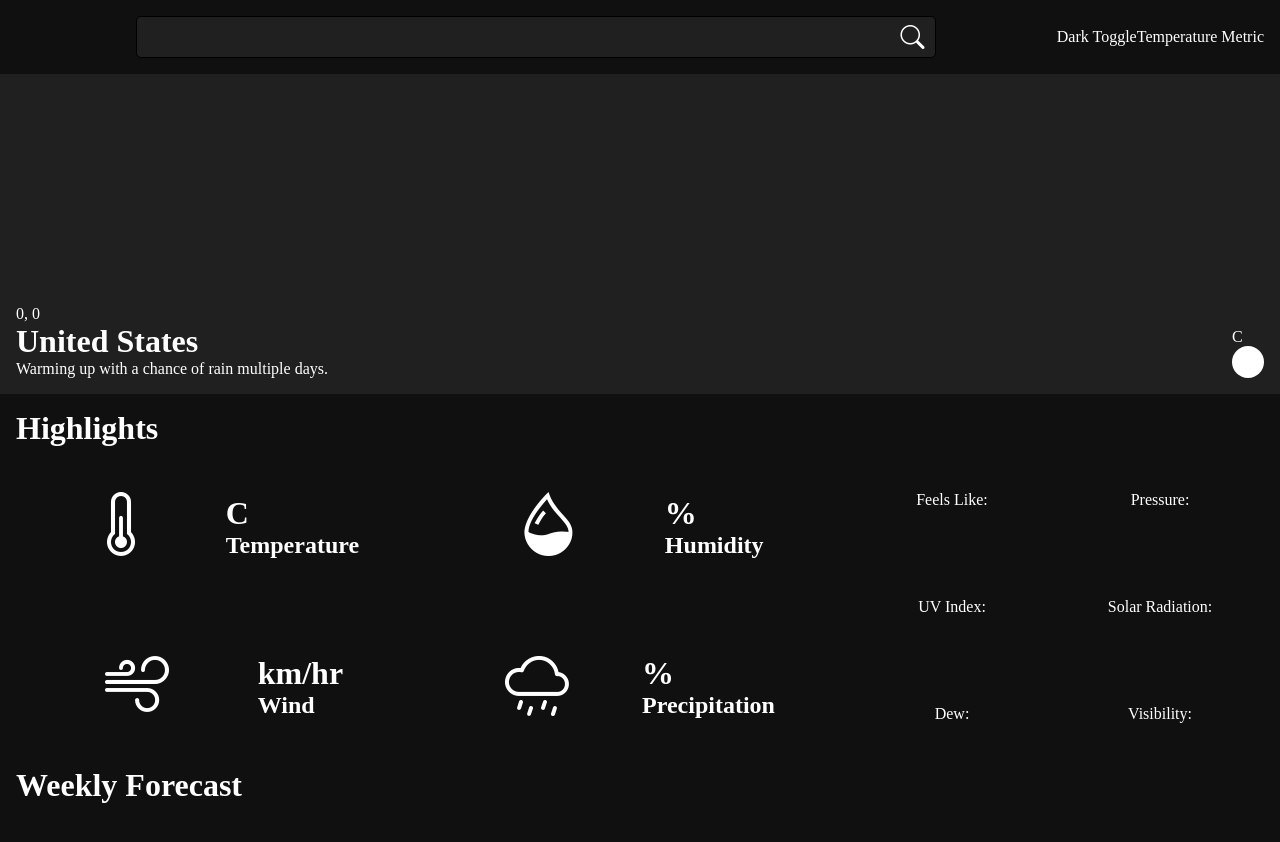
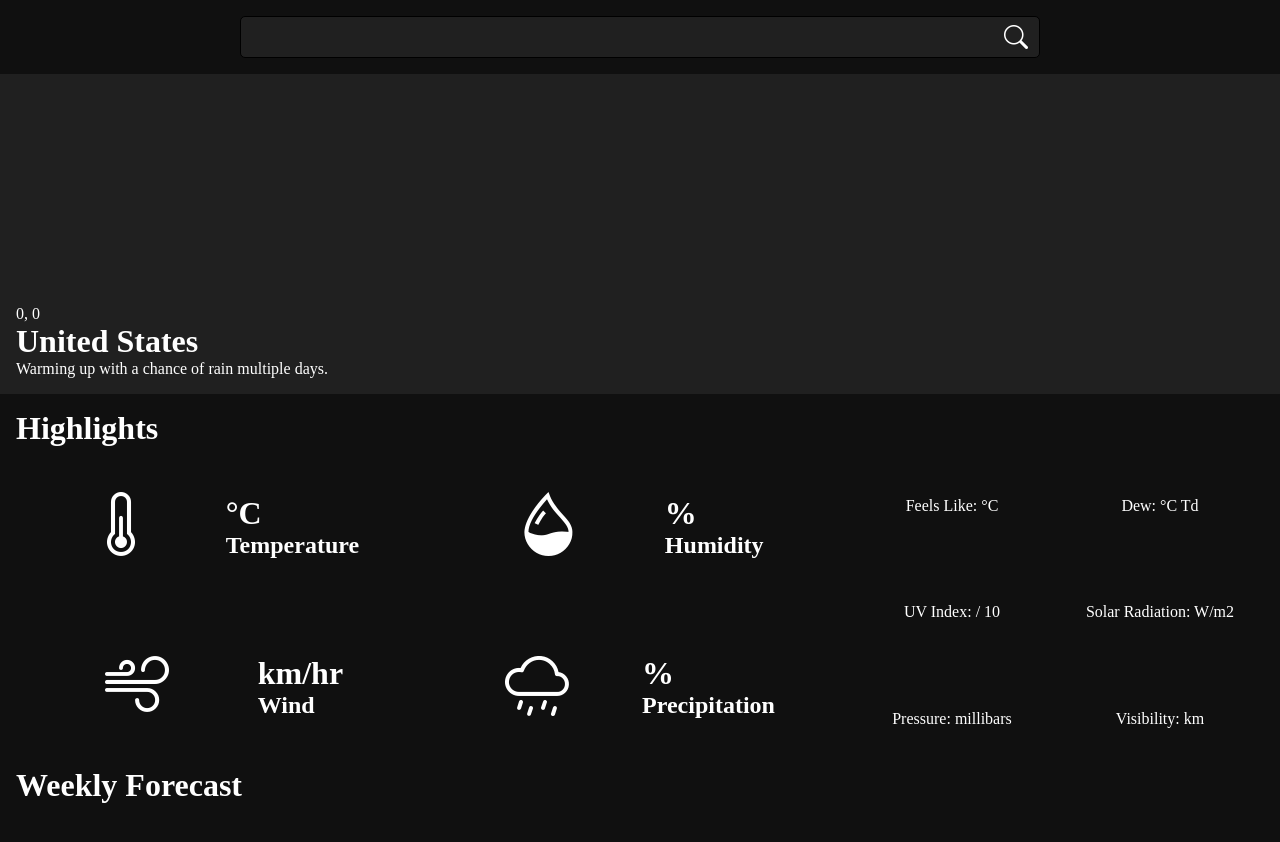
Before and after one commit to markpandan/odin-weather, a website built with webpack: page src/template.html in a window 1280 px wide. Built offline with nearby package versions, Linux system fonts and the light colour scheme; no server answers.

Commit message:
Improve Web Design
- Made the sub summary more detailed, and displayed the units
- Minor changes for the jumbotron

```diff
--- a/src/styles/main.css
+++ b/src/styles/main.css
@@ -25,6 +25,9 @@ i {
   font-size: 4rem;
 }
 
+.main-content {
+  width: minmax(100%, 100rem);
+}
 div.input-wrapper {
   color: white;
   position: relative;
@@ -63,6 +66,17 @@ input#location {
   height: 20rem;
 }
 
+.jumbotron-weather {
+  display: flex;
+  gap: 1rem;
+  align-items: center;
+}
+
+.jumbotron-weather > img {
+  width: 3rem;
+  height: 3rem;
+}
+
 .main-content {
   padding: 1rem;
 }
@@ -78,10 +92,14 @@ input#location {
   grid-template: repeat(3, 1fr) / repeat(2, 1fr);
 }
 
-.sub-summary > * {
+.sub-summary > div {
   display: flex;
   justify-content: center;
   align-items: center;
+}
+
+.sub-summary > div > p > span {
+  font-size: 2rem;
 }
 
 .main-summary {
--- a/src/template.html
+++ b/src/template.html
@@ -18,9 +18,9 @@
       </div>
       <div>
         <!-- TODO: Dark and Light Mode Toggler -->
-        <div>Dark Toggle</div>
+        <!-- <div>Dark Toggle</div> -->
         <!-- Celsius or Fahrenheit -->
-        <div>Temperature Metric</div>
+        <!-- <div>Temperature Metric</div> -->
       </div>
     </nav>
 
@@ -33,10 +33,8 @@
           Warming up with a chance of rain multiple days.
         </p>
       </div>
-      <div>
-        <!-- icon -->
-        <p><span class="location-temp"></span> C</p>
-        <div class="circle"></div>
+      <div class="jumbotron-weather">
+        <!-- <p><span class="location-temp"></span> °C</p> -->
       </div>
     </div>
     <div class="main-content">
@@ -46,7 +44,7 @@
           <div>
             <i class="bi bi-thermometer-half"></i>
             <div>
-              <h1><span class="main-temperature"></span> C</h1>
+              <h1><span class="main-temperature"></span> °C</h1>
               <h2>Temperature</h2>
             </div>
           </div>
@@ -75,12 +73,27 @@
           </div>
         </div>
         <div class="sub-summary">
-          <div>Feels Like: <span class="sub-feels-like"></span></div>
-          <div>Pressure: <span class="sub-pressure"></span></div>
-          <div>UV Index: <span class="sub-uv-index"></span></div>
-          <div>Solar Radiation: <span class="sub-solar-radiation"></span></div>
-          <div>Dew: <span class="sub-dew"></span></div>
-          <div>Visibility: <span class="sub-visibility"></span></div>
+          <div>
+            <p>Feels Like: <span class="sub-feels-like"></span> °C</p>
+          </div>
+          <div>
+            <p>Dew: <span class="sub-dew"></span> °C Td</p>
+          </div>
+
+          <div>
+            <p>UV Index: <span class="sub-uv-index"></span> / 10</p>
+          </div>
+          <div>
+            <p>
+              Solar Radiation: <span class="sub-solar-radiation"></span> W/m2
+            </p>
+          </div>
+          <div>
+            <p>Pressure: <span class="sub-pressure"></span> millibars</p>
+          </div>
+          <div>
+            <p>Visibility: <span class="sub-visibility"></span> km</p>
+          </div>
         </div>
       </div>
       <h1>Weekly Forecast</h1>
--- a/src/utilities/domFunctions.js
+++ b/src/utilities/domFunctions.js
@@ -11,12 +11,20 @@ function updateJumbotronDOM(data) {
   const locationAxis = document.querySelector(".location-axis");
   const locationName = document.querySelector(".location-name");
   const locationDesc = document.querySelector(".location-desc");
-  const locationTemp = document.querySelector(".location-temp");
+  // const locationTemp = document.querySelector(".location-temp");
+  const jumbotronWeather = document.querySelector(".jumbotron-weather");
 
   locationAxis.textContent = `${data.latitude}, ${data.longitude}`;
   locationName.textContent = data.address;
   locationDesc.textContent = data.description;
-  locationTemp.textContent = data.currentConditions.temp;
+  // locationTemp.textContent = data.currentConditions.temp;
+
+  const weatherImg = document.createElement("img");
+  weatherImg.src = WEATHER_IMAGE[data.currentConditions.icon];
+  weatherImg.alt = data.currentConditions.icon;
+
+  jumbotronWeather.textContent = "";
+  jumbotronWeather.appendChild(weatherImg);
 }
 
 function updateHighlightsDOM(data) {
```
